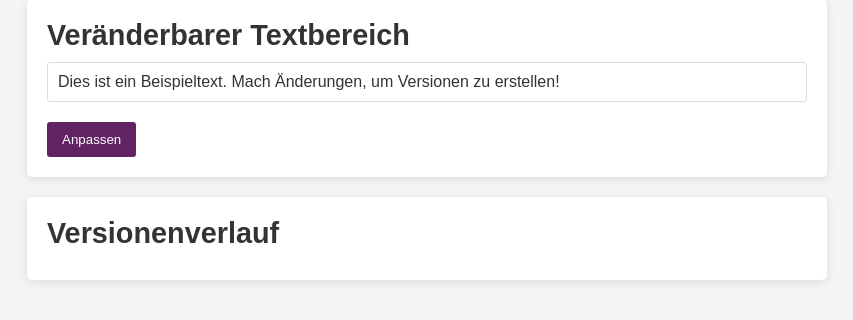
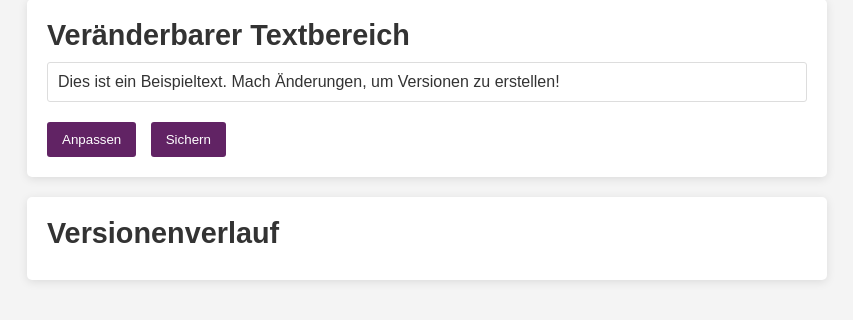
Before and after one commit to jstockenberg/gitpractice, a plain HTML site: page index.html in a window 1280 px wide. Shown: the part 86-406 px from the top of the page, without its empty margins (213-1066 px from the left). Drawn offline with Linux system fonts and the light colour scheme.

Commit message:
deleted inline css

```diff
--- a/index.html
+++ b/index.html
@@ -16,7 +16,7 @@
         <h2>Veränderbarer Textbereich</h2>
         <p id="editable-text">Dies ist ein Beispieltext. Mach Änderungen, um Versionen zu erstellen!</p>
         <button id="edit-button">Anpassen</button>
-        <button id="save-button" style="display:none;">Sichern</button>
+        <button id="save-button" >Sichern</button>
     </section>
 
     <section>
```
